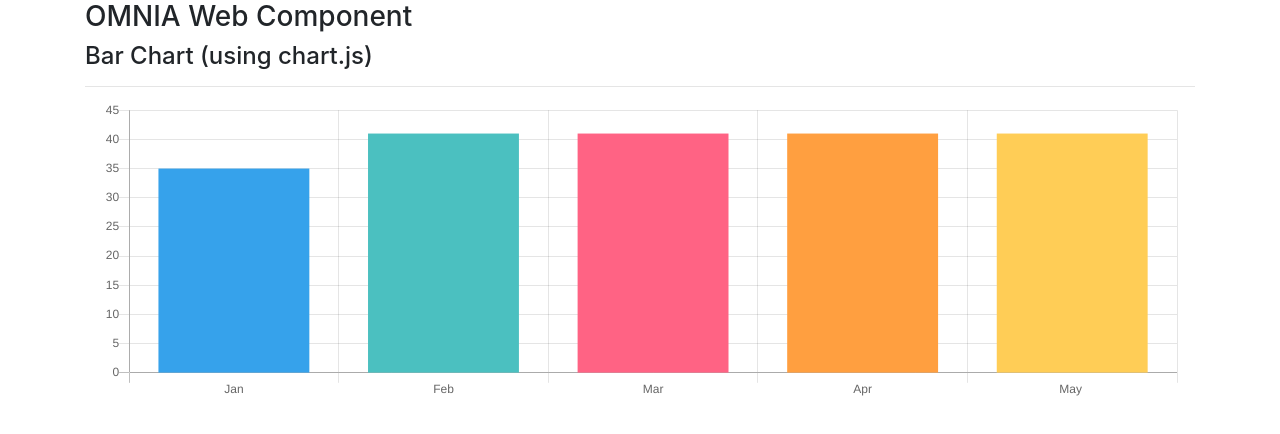
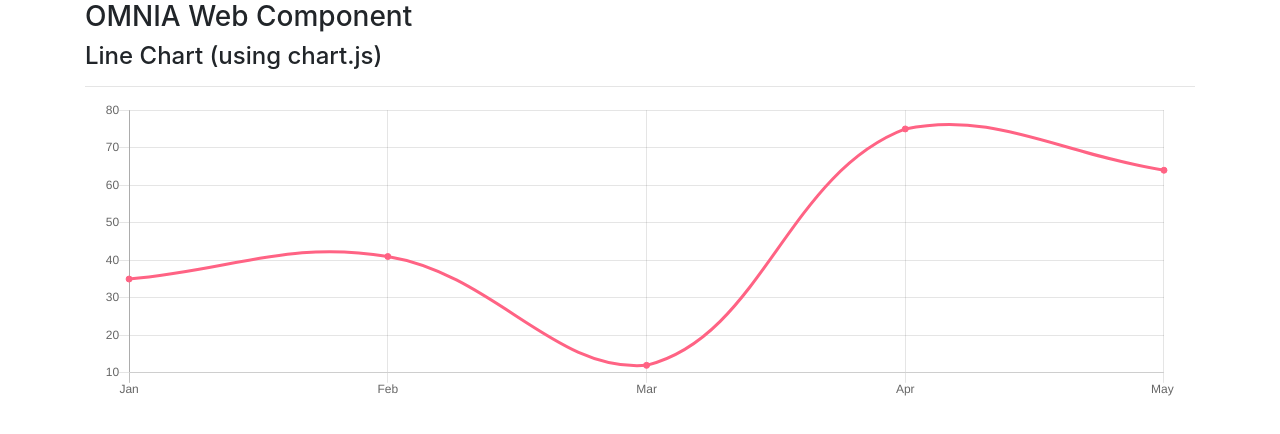
Before and after one commit to OMNIALowCode/omnia3-samples, a plain HTML site: page webcomponents/line-chart/index.html in a window 1280 px wide. Drawn offline with nearby package versions, Linux system fonts and the light colour scheme.

Commit message:
Add line chart

```diff
--- a/webcomponents/bar-chart/index.html
+++ b/webcomponents/line-chart/index.html
@@ -3,9 +3,9 @@
 
 <head>
     <meta charset="utf-8">
-    <script src="./omnia-bar-chart.js"></script>
+    <script src="./omnia-line-chart.js"></script>
 
-    <title>OMNIA Web Components: Bar Chart</title>
+    <title>OMNIA Web Components: Line Chart</title>
 
     <!-- Bootstrap -->
     <link rel="stylesheet" href="https://stackpath.bootstrapcdn.com/bootstrap/4.1.3/css/bootstrap.min.css" integrity="sha384-MCw98/SFnGE8fJT3GXwEOngsV7Zt27NXFoaoApmYm81iuXoPkFOJwJ8ERdknLPMO" crossorigin="anonymous">
@@ -15,10 +15,10 @@
 
     <div class="container">
         <h3>OMNIA Web Component</h3>
-        <h4>Bar Chart (using chart.js)</h4>
+        <h4>Line Chart (using chart.js)</h4>
         <hr/>
         <div class="col">
-            <omnia-bar-chart />
+            <omnia-line-chart />
         </div>
     </div>
 
@@ -29,7 +29,7 @@
 
     <script>
         document.addEventListener('DOMContentLoaded', function() {
-            var component = document.querySelector('omnia-bar-chart');
+            var component = document.querySelector('omnia-line-chart');
             component.value = [{
                 serievalue: 'Jan',
                 datavalue: 35
@@ -38,13 +38,13 @@
                 datavalue: 41
             }, {
                 serievalue: 'Mar',
-                datavalue: 41
+                datavalue: 12
             }, {
                 serievalue: 'Apr',
-                datavalue: 41
+                datavalue: 75
             }, {
                 serievalue: 'May ',
-                datavalue: 41
+                datavalue: 64
             }];
         });
     </script>
--- /dev/null
+++ b/webcomponents/line-chart/omnia-line-chart.js
@@ -0,0 +1,70 @@
+
+class LineChartElement extends HTMLElement {
+
+    constructor() {
+        super();
+
+		// Using the Chart.js library to draw the charts (https://www.chartjs.org/)
+        this.script = document.createElement('script');
+        this.script.setAttribute('src', 'https://cdnjs.cloudflare.com/ajax/libs/Chart.js/2.7.2/Chart.bundle.min.js');
+        this.script.onload = () => this.render();
+
+        this.wrapper = document.createElement('div');
+        this.wrapper.style.width = '100%';
+        this.wrapper.style.height = '300px';
+        this.canvas = document.createElement('canvas');
+        this.canvas.width = '500';
+        this.canvas.height = '300';
+    }
+
+	connectedCallback() {
+        this.wrapper.appendChild(this.canvas);
+        this.appendChild(this.script);
+        this.appendChild(this.wrapper);
+    }
+
+    render() {
+        if (typeof Chart === 'function' && Array.isArray(this.chartData)){
+
+			// This WebComponent works with the following data structure
+			/*
+			[
+				{ serievalue: 'Serie 1', datavalue: 3},
+				{ serievalue: 'Serie 2', datavalue: 4},
+				...
+			]
+			*/
+
+            const labels = this.chartData.map(entry => entry.serievalue);
+            const data = this.chartData.map(entry => entry.datavalue);
+
+            const config = {
+                type: 'line',
+                data: {
+                    labels: labels,
+                    datasets: [{
+                        label: '',
+                        backgroundColor: 'rgb(255, 99, 132)',
+                        borderColor: 'rgb(255, 99, 132)',
+                        data: data,
+                        fill: false,
+                    }]
+                },
+                options: {
+                    responsive: true,
+                    maintainAspectRatio: false,
+                    legend: { display: false  },
+                }
+            };
+
+            const myChart = new Chart(this.canvas, config);
+        }
+    }
+
+    set value(newValue) {
+        this.chartData = newValue;
+        this.render();
+    }
+}
+
+customElements.define('omnia-line-chart', LineChartElement);
```
